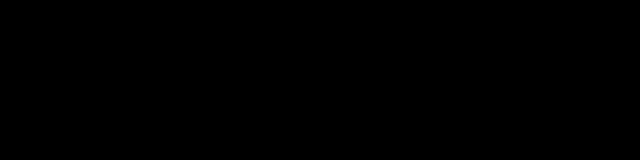
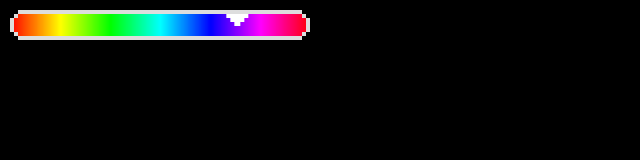
Before and after one commit to ericrav/cycle_paint, a website built with webpack: page src/index.html in a window 1280 px wide. Shown: the whole page, without its empty margins (0-640 px from the left). Built offline with nearby package versions, Linux system fonts and the light colour scheme.

Commit message:
added spectrum view

```diff
--- a/package.json
+++ b/package.json
@@ -13,6 +13,7 @@
     "babel-core": "^6.23.1",
     "babel-loader": "^6.3.2",
     "babel-preset-es2015": "^6.22.0",
+    "eslint-plugin-react": "^6.10.0",
     "html-webpack-plugin": "^2.28.0",
     "webpack": "^2.2.1",
     "webpack-dev-server": "^2.4.1"
--- a/src/index.html
+++ b/src/index.html
@@ -3,14 +3,15 @@
 <head>
   <title></title>
   <style type="text/css">
-    body { margin: 0; height: 100%; width: 100%; }
-    body, canvas {
-      background-color: black;
-    }
+    body { margin: 0; height: 100%; width: 100%; background-color: black; }
+    #canvas-container { position: absolute; top: 50px; left: 0; right: 0; bottom: 0; overflow: hidden; }
+    #controls { position: absolute; top: 10px; left: 10px; right: 10px; height: 30px; }
   </style>
 </head>
 <body>
-  <canvas id="canvas"></canvas>
-  <script src="bundle.js"></script>
+  <div id="controls">
+    <canvas id="palette" height="30" width="300"></canvas>
+  </div>
+  <div id="canvas-container"><canvas id="canvas"></canvas></div>
 </body>
 </html>
--- /dev/null
+++ b/src/js/graphics.js
@@ -0,0 +1,54 @@
+export const drawPalette = (canvas, palette) => {
+  const ctx = canvas.getContext('2d');
+  const size = palette.getSize();
+  const width = canvas.width / size;
+  // draw spectrum
+  for (let i = 0; i < size; i++) {
+    ctx.fillStyle = palette.getColor(i);
+    ctx.fillRect(i * width, 0, width + 1, canvas.height);
+  }
+
+  // draw border
+  ctx.fillStyle = '#fff';
+  drawTriangle(ctx, palette.getColorIndex() * width, 0, 30);
+  ctx.fillStyle = '#ddd';
+  drawRoundedRect(ctx, 0, 0, canvas.width, canvas.height);
+};
+
+const drawTriangle = (ctx, x, y, size) => {
+  const corner = 4;
+  for (let i = 0; i < size / 2; i += corner) {
+    ctx.fillRect(x - (size / 2) + i, y + i, size - i*2, corner);
+  }
+};
+
+const drawRoundedRect = (ctx, x, y, width, height) => {
+  const radius = 8;
+  const borderWidth = 4;
+  const fill = ctx.fillStyle; // preserve fill style
+
+  // erase corners with black
+  ctx.fillStyle = '#000';
+  ctx.fillRect(x, y, radius, radius);
+  ctx.fillRect(x + width - radius, y, radius, radius);
+  ctx.fillRect(x + width - radius, y + height - radius, radius, radius);
+  ctx.fillRect(x, y + height - radius, radius, radius);
+
+  ctx.fillStyle = fill;
+  // top
+  ctx.fillRect(x + radius, y, width - radius*2, borderWidth);
+  // TR corner
+  ctx.fillRect(x + width - radius, y + borderWidth, borderWidth, borderWidth);
+  // right
+  ctx.fillRect(x + width - borderWidth, y + radius, borderWidth, height - radius*2);
+  // BR corner
+  ctx.fillRect(x + width - radius, y + height - radius, borderWidth, borderWidth);
+  // bottom
+  ctx.fillRect(x + radius, y + height - borderWidth, width - radius*2, borderWidth);
+  // BL corner
+  ctx.fillRect(x + borderWidth, y + height - radius, borderWidth, borderWidth);
+  // left
+  ctx.fillRect(x, y + radius, borderWidth, height - radius*2);
+  // TL corner
+  ctx.fillRect(x + borderWidth, y + borderWidth, borderWidth, borderWidth);
+};
--- a/src/js/index.js
+++ b/src/js/index.js
@@ -1,38 +1,53 @@
-import Color from 'color';
+// import Color from 'color';
+import Palette from './palette';
+import * as graphics from './graphics';
 
+document.addEventListener('DOMContentLoaded', () => {
   var canvas = document.getElementById('canvas');
   var ctx = canvas.getContext('2d');
   var width = screen.width;
   var height = screen.height;
-var blockSize = 16;
-const hues = 360;
+  var blockSize = 12;
 
   canvas.width = width;
-canvas.height = height;
+  canvas.height = height - 40;
 
-let currentColor = Color('#FF0000');
+  const palette = new Palette();
 
-setInterval(() => {
-  currentColor = currentColor.hue(currentColor.hue() + hues/256);
-}, 20);
+  const drawPalette = () => {
+    graphics.drawPalette(document.getElementById('palette'), palette);
+    requestAnimationFrame(drawPalette);
+  };
+
+  drawPalette();
+
+  let clicking = false;
+
+  canvas.addEventListener('mousedown', e => { draw(e); clicking = true; });
+  canvas.addEventListener('mouseup', () => clicking = false);
 
   canvas.addEventListener('mousemove', function(e) {
-  var x = e.x - (e.x % blockSize);
-  var y = e.y - (e.y % blockSize);
-  ctx.fillStyle = currentColor.string();
-  ctx.fillRect(x, y, blockSize, blockSize);
+    if (clicking) draw(e);
   });
 
-setInterval(() => {
-  for (let x = 0; x < width; x+=blockSize) {
-    for (let y = 0; y < height; y+=blockSize) {
-      const imgData = ctx.getImageData(x, y, 1, 1).data;
-      if (imgData[0] + imgData[1] + imgData[2] !== 0) {
-        const thisColor = Color.rgb(imgData[0], imgData[1], imgData[2]).hsl();
-        const newColor = thisColor.hue(thisColor.hue() + hues/256);
-        ctx.fillStyle = newColor.string();
+  const draw = (e) => {
+    var x = e.offsetX - (e.offsetX % blockSize);
+    var y = e.offsetY - (e.offsetY % blockSize);
+    ctx.fillStyle = palette.getCurrentColor();
     ctx.fillRect(x, y, blockSize, blockSize);
-      }
-    }
-  }
-}, 20);
+  };
+});
+
+// setInterval(() => {
+//   for (let x = 0; x < width; x+=blockSize) {
+//     for (let y = 0; y < height; y+=blockSize) {
+//       const imgData = ctx.getImageData(x, y, 1, 1).data;
+//       if (imgData[0] + imgData[1] + imgData[2] !== 0) {
+//         const thisColor = Color.rgb(imgData[0], imgData[1], imgData[2]).hsl();
+//         const newColor = thisColor.hue(thisColor.hue() + 360/256);
+//         ctx.fillStyle = newColor.string();
+//         ctx.fillRect(x, y, blockSize, blockSize);
+//       }
+//     }
+//   }
+// }, 20);
--- /dev/null
+++ b/src/js/palette.js
@@ -0,0 +1,40 @@
+import Color from 'color';
+
+
+const startColor = Color('#FF0000');
+
+export default class Palette {
+
+  constructor() {
+    const colors = [];
+    for (let i = 0; i < 360; i += 360/256) {
+      colors.push(startColor.hue(i));
+    }
+    this.colors = colors;
+    this.colorIndex = 0;
+
+    const incrementColor = () => {
+      this.colorIndex = (this.colorIndex + 1) % this.getSize();
+      requestAnimationFrame(incrementColor);
+    };
+    requestAnimationFrame(incrementColor);
+  }
+
+  getSize() {
+    return this.colors.length;
+  }
+
+  getColorIndex() {
+    return this.colorIndex;
+  }
+
+  getCurrentColor() {
+    return this.getColor(this.getColorIndex());
+  }
+
+  getColor(i) {
+    return this.colors[i % this.getSize()];
+  }
+
+
+}
--- a/webpack.config.js
+++ b/webpack.config.js
@@ -15,6 +15,7 @@ module.exports = {
     rules: [
       {
         test: /\.(js|jsx)$/,
+        exclude: /node_modules/,
         use: 'babel-loader?presets[]=es2015',
       }
     ]
```
Also changed, not shown: .eslintrc.json (added), 1 other file. Lines whose indentation alone changed are shown as unchanged.
